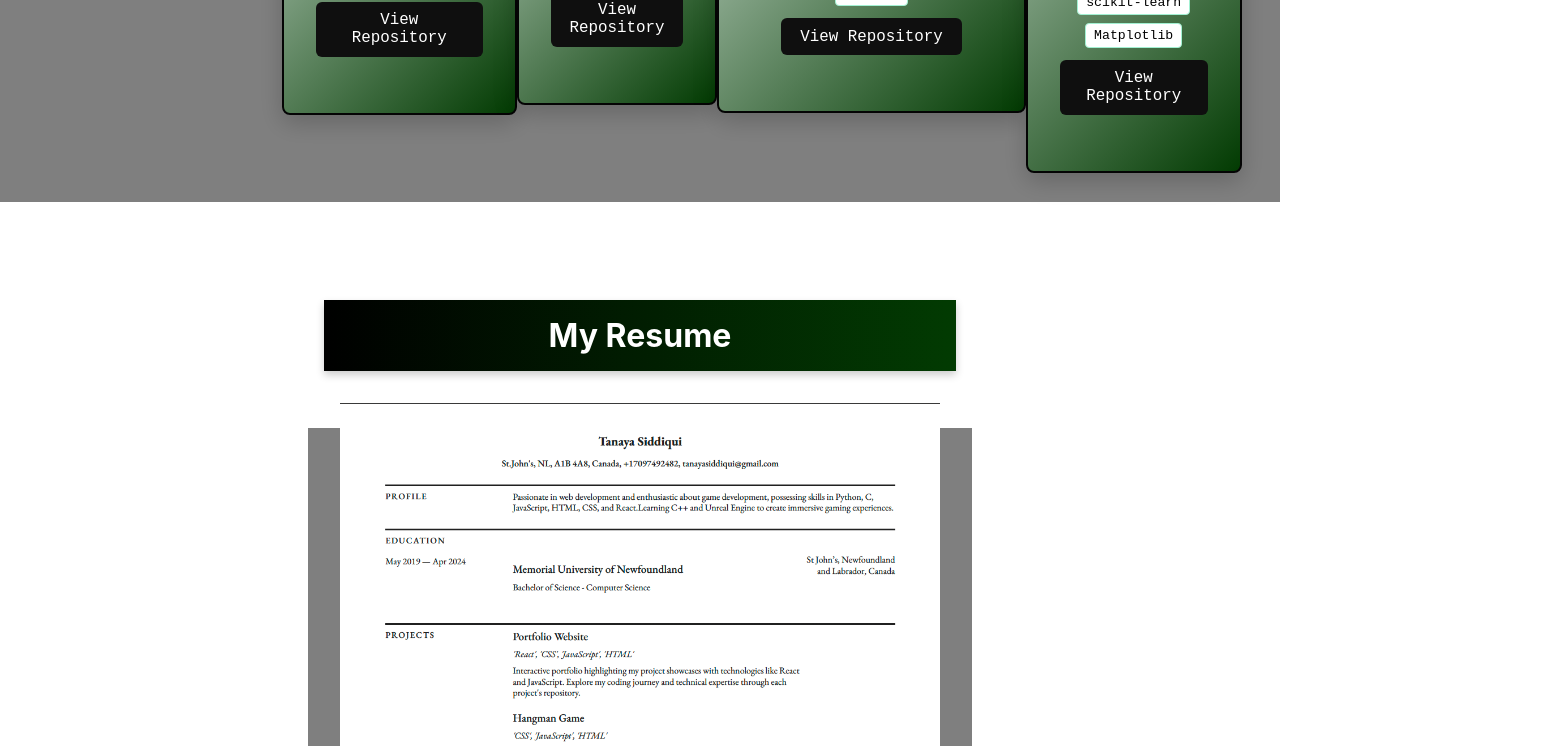
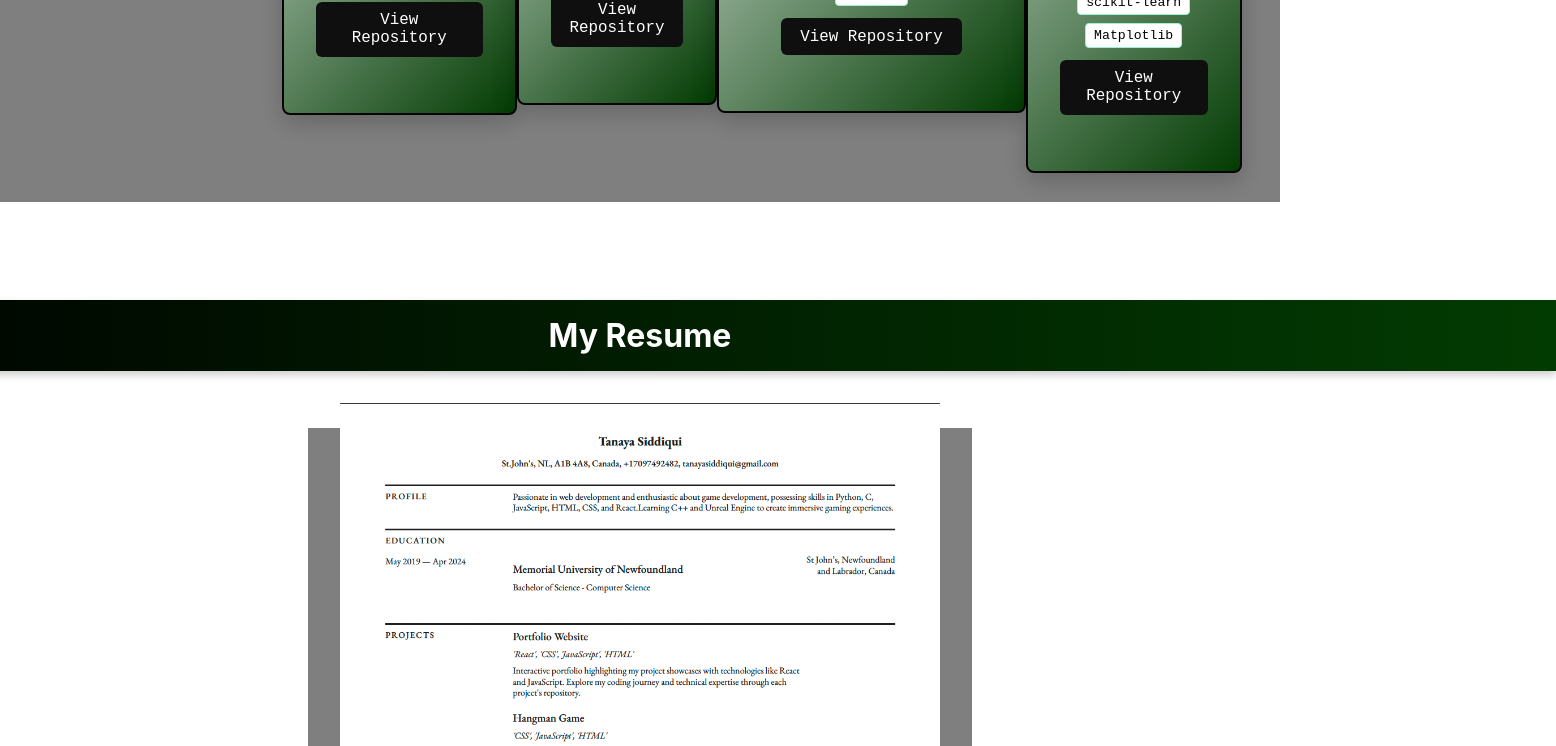
Before and after one commit to tsiddiqui363/portfolio, a React (Create React App) app: page / in a window 1280 px wide. Shown: the part 2492-3238 px from the top of the page, 1556 px wide, since content can reach past the window. Built offline with nearby package versions, Linux system fonts and the light colour scheme.

Commit message:
Fixed Resume.module.css

```diff
--- a/src/components/Navbar.css
+++ b/src/components/Navbar.css
@@ -37,7 +37,7 @@
   }
 
   .nav-links li a:hover {
-    color: #00381a;
+    color: #005126;
   }
 
   /* Responsive nav links or hamburger menu styling... */
--- a/src/components/pages/Resume.module.css
+++ b/src/components/pages/Resume.module.css
@@ -11,7 +11,7 @@
 }
 
 .resumeTitle {
-  width: 100%;
+  width: 300%;
   padding: 1rem;
   text-align: center;
   background: linear-gradient(to right, #000000, #023b02);
```
